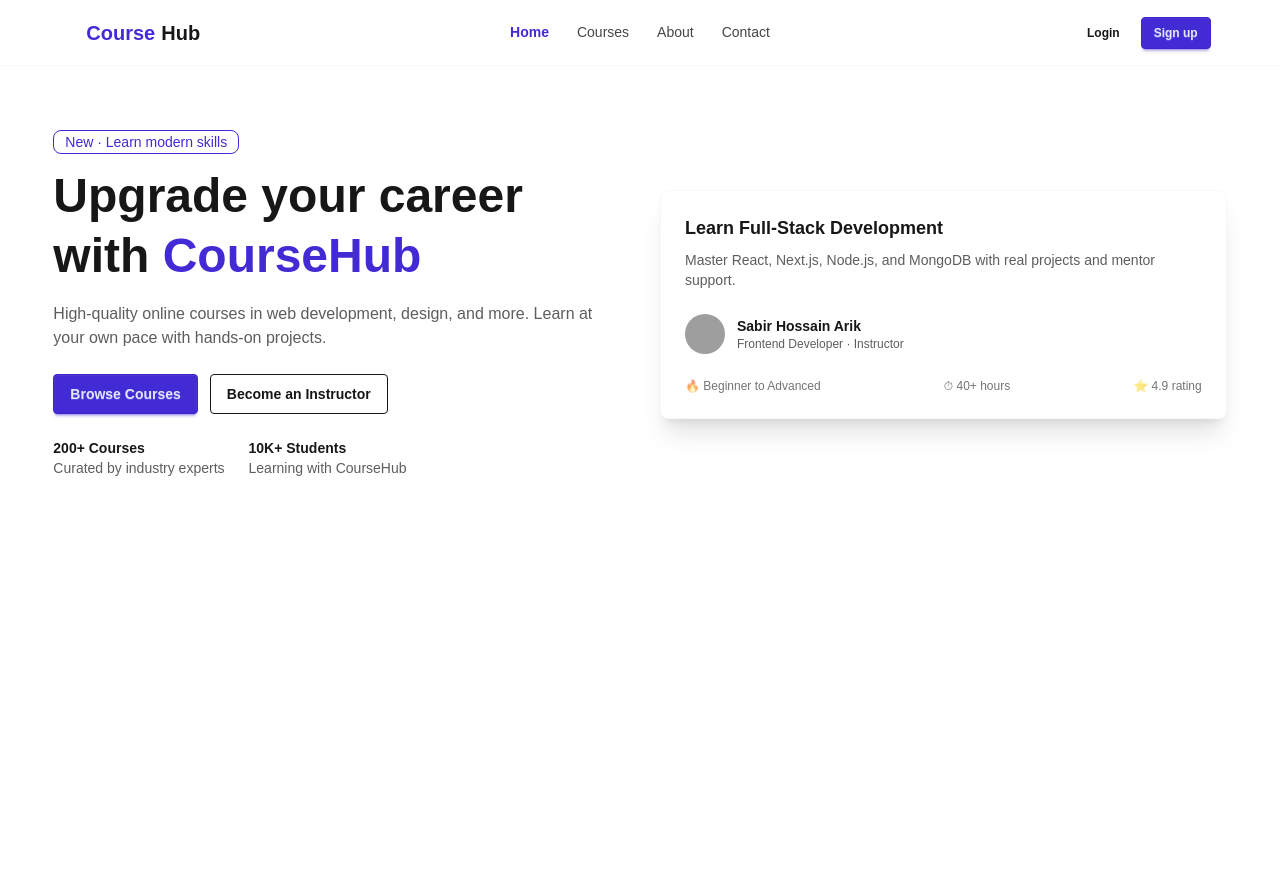
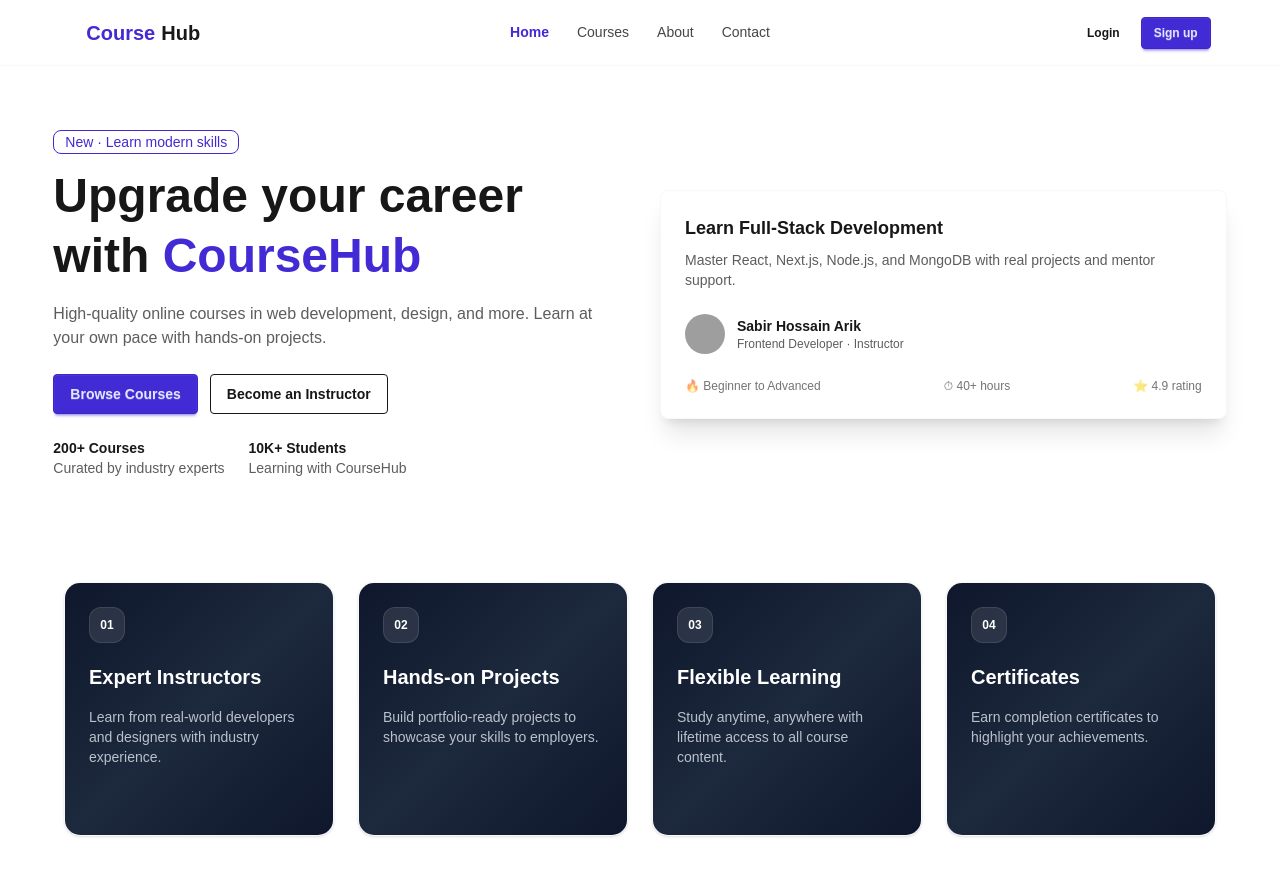
Before and after one commit to arik509/coursehub, a Next.js app: page / in a window 1280 px wide. Before the commit the page ends 800 px from the top, so only its background shows below. Built offline with nearby package versions, Linux system fonts and the light colour scheme; grey boxes are pictures that could not be loaded.

Commit message:
Added Features Section

```diff
--- /dev/null
+++ b/src/Components/FeaturesSection.jsx
@@ -0,0 +1,58 @@
+const features = [
+    {
+      title: "Expert Instructors",
+      desc: "Learn from real‑world developers and designers with industry experience.",
+    },
+    {
+      title: "Hands‑on Projects",
+      desc: "Build portfolio‑ready projects to showcase your skills to employers.",
+    },
+    {
+      title: "Flexible Learning",
+      desc: "Study anytime, anywhere with lifetime access to all course content.",
+    },
+    {
+      title: "Certificates",
+      desc: "Earn completion certificates to highlight your achievements.",
+    },
+  ];
+
+  export default function FeaturesSection() {
+    return (
+      <section className="py-10">
+        <div className="max-w-6xl mx-auto">
+
+
+          <div className="grid gap-6 md:grid-cols-2 lg:grid-cols-4">
+            {features.map((item, idx) => (
+              <div
+                key={item.title}
+                className="group relative overflow-hidden rounded-2xl bg-base-100 border border-base-200 shadow-sm hover:shadow-xl transition-all duration-300 hover:-translate-y-1 hover:-translate-x-0.5"
+              >
+                <div className="absolute inset-0 opacity-0 group-hover:opacity-100 bg-linear-to-br from-primary/40 via-sky-500/40 to-emerald-400/40 blur-2xl transition-opacity duration-300" />
+
+                <div className="relative card-body bg-linear-to-br from-slate-900 via-slate-800 to-slate-900 text-white">
+                  <span className="mb-3 inline-flex h-9 w-9 items-center justify-center rounded-xl bg-white/10 text-xs font-semibold border border-white/10">
+                    0{idx + 1}
+                  </span>
+                  <h3 className="card-title mb-2 text-base md:text-xl">
+                    {item.title}
+                  </h3>
+
+
+                  <p className="text-sm text-slate-200/80 min-h-16">
+                    {item.desc}
+                  </p>
+
+                  <div className="mt-4 flex items-center gap-2 text-xs text-slate-200/70 opacity-0 group-hover:opacity-100 translate-y-1 group-hover:translate-y-0 transition-all duration-300">
+                    <span className="w-6 h-0.5 rounded-full bg-linear-to-r from-primary to-emerald-400" />
+                    <span>Learn more benefits</span>
+                  </div>
+                </div>
+              </div>
+            ))}
+          </div>
+        </div>
+      </section>
+    );
+  }
--- a/src/app/page.jsx
+++ b/src/app/page.jsx
@@ -1,3 +1,4 @@
+import FeaturesSection from "@/Components/FeaturesSection";
 import HeroSection from "@/Components/HeroSection";
 import Image from "next/image";
 
@@ -6,6 +7,7 @@ export default function Home() {
    <main>
     <div>
       <HeroSection></HeroSection>
+      <FeaturesSection></FeaturesSection>
     </div>
    </main>
   );
```
